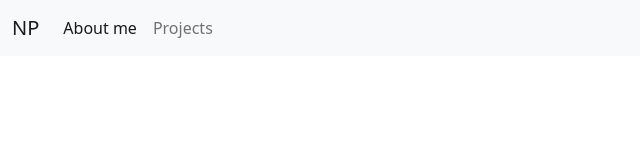
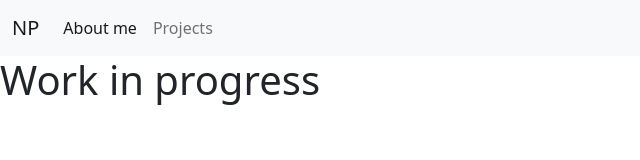
Before and after one commit to pieramin/pieramin.github.io, a plain HTML site: page index.html in a window 1280 px wide. Shown: the whole page, without its empty margins (0-640 px from the left). Drawn offline with nearby package versions, Linux system fonts and the light colour scheme.

Commit message:
Update index.html

```diff
--- a/index.html
+++ b/index.html
@@ -35,5 +35,6 @@
       </div>
     </div>
   </nav>
+    <h1>Work in progress</h1>
   </body>
 </html>
```
